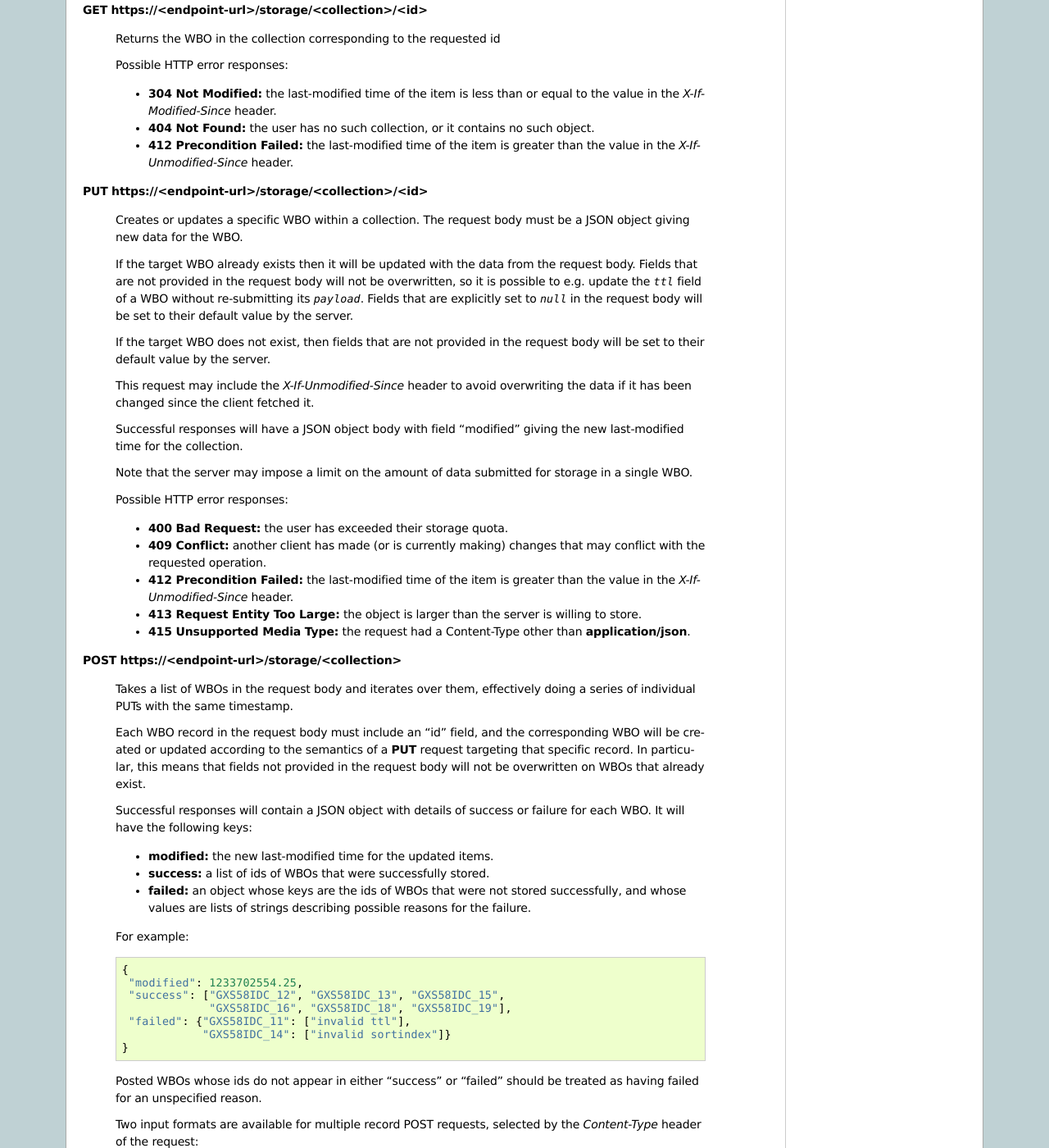
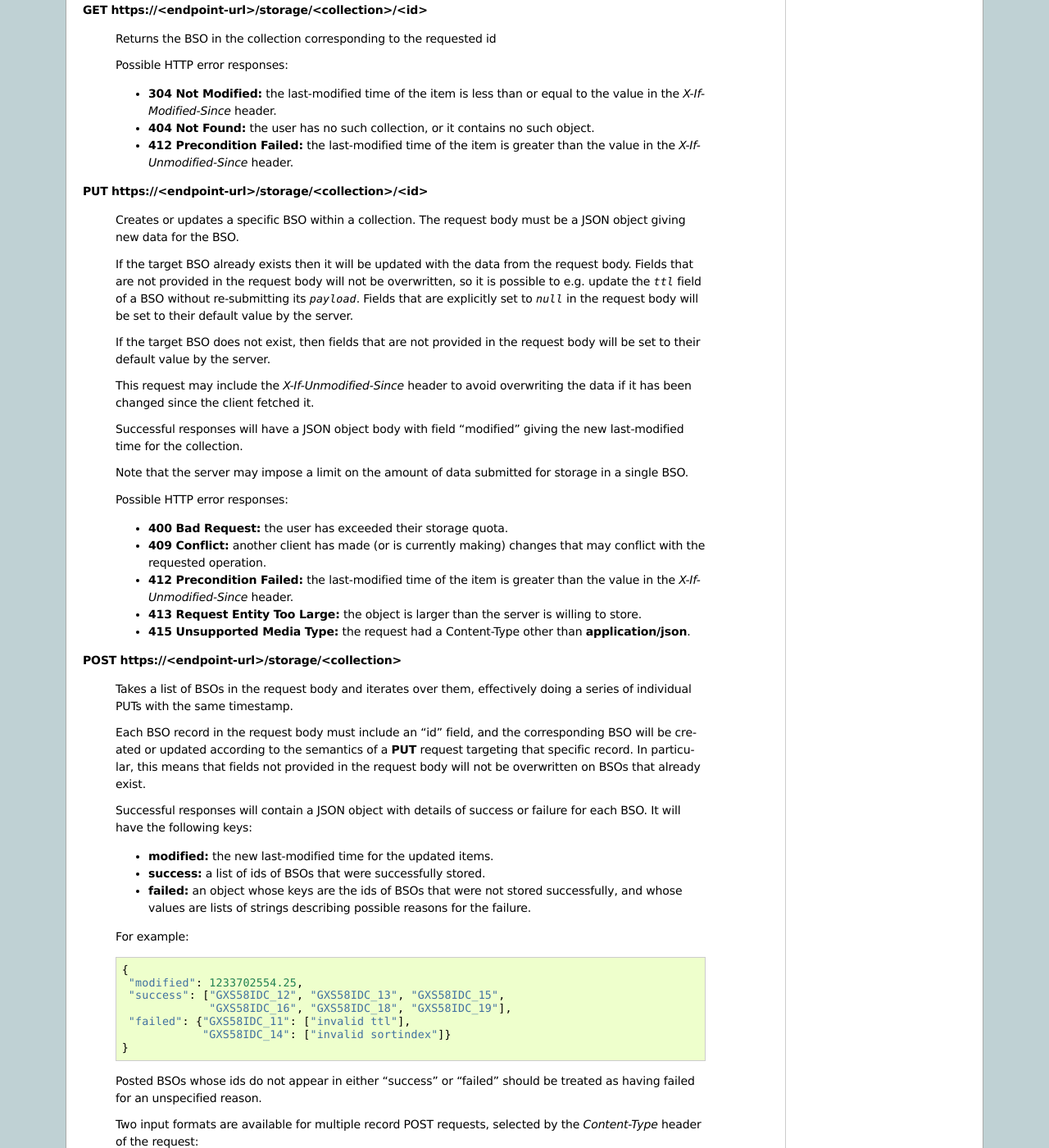
Before and after one commit to mozilla-services/docs, a Sphinx documentation site: the page built from source/storage/apis-1.2.rst, in a window 1280 px wide and 1400 px high, scrolled down 4032 px. Shown: the whole window at 82% size. Built offline with Sphinx 7.4.7, drawn with Linux system fonts in a browser that asks for light colours; the version number could not be read and is left out; some of the changed text lies outside the part shown.

Commit message:
Rename "Weave Basic Object" to "Basic Storage Object".

```diff
--- a/source/storage/apis-1.2.rst
+++ b/source/storage/apis-1.2.rst
@@ -5,35 +5,35 @@ SyncStorage API v1.2
 ====================
 
 The SyncStorage API defines a HTTP web service used to store and retrieve
-simple objects called **Weave Basic Objects** (**WBOs**), which are organized
+simple objects called **Basic Storage Objects** (**BSOs**), which are organized
 into named **collections**.
 
 
 Concepts
 ========
 
-.. _syncstorage_wbo:
+.. _syncstorage_bso:
 
-Weave Basic Object
-------------------
+Basic Storage Object
+--------------------
 
-A **Weave Basic Object (WBO)** is the generic JSON wrapper around all
+A **Basic Storage Object (BSO)** is the generic JSON wrapper around all
 items passed into and out of the SyncStorage server. Like all JSON documents,
-WBOs are composed of unicode character data rather than raw bytes and must
+BSOs are composed of unicode character data rather than raw bytes and must
 be encoded for transmission over the network.  The SyncStorage service always
-encodes WBOs in UTF8.
+encodes BSOs in UTF8.
 
-Weave Basic Objects have the following fields:
+Basic Storage Objects have the following fields:
 
 
 +---------------+-----------+------------+---------------------------------------------------------------+
 | Parameter     | Default   | Type/Max   |  Description                                                  |
 +===============+===========+============+===============================================================+
 | id            | required  |  string,   | An identifying string. For a user, the id must be unique for  |
-|               |           |  64        | a WBO within a collection, though objects in different        |
+|               |           |  64        | a BSO within a collection, though objects in different        |
 |               |           |            | collections may have the same ID.                             |
 |               |           |            |                                                               |
-|               |           |            | WBO ids *must* only contain characters from the urlsafe-base64|
+|               |           |            | BSO ids *must* only contain characters from the urlsafe-base64|
 |               |           |            | alphabet (i.e. alphanumerics, underscore and hyphen).  They   |
 |               |           |            | *should* be exactly 12 characters; while this isn't enforced  |
 |               |           |            | by the server, the Firefox client expects it in most cases.   |
@@ -48,7 +48,7 @@ Weave Basic Objects have the following fields:
 |               |           | 9 digits   |                                                               |
 +---------------+-----------+------------+---------------------------------------------------------------+
 | payload       | empty     | string,    | A string containing the data of the record. The structure of  |
-|               | string    | 256k       | this string is defined separately for each WBO type. This     |
+|               | string    | 256k       | this string is defined separately for each BSO type. This     |
 |               |           |            | spec makes no requirements for its format. In practice,       |
 |               |           |            | JSONObjects are common.                                       |
 +---------------+-----------+------------+---------------------------------------------------------------+
@@ -72,13 +72,13 @@ Example::
 Collections
 -----------
 
-Each WBO is assigned to a collection with other related WBOs. Collection names
+Each BSO is assigned to a collection with other related BSO. Collection names
 may only contain characters from the urlsafe-base64 alphabet (i.e. alphanumeric
 characters, underscore and hyphen) and the period.
 
-Collections are created implicitly when a WBO is stored in them for the first
+Collections are created implicitly when a BSO is stored in them for the first
 time.  They continue to exist until they are explicitly deleted, even if they
-no longer contain any WBOs.
+no longer contain any BSOs.
 
 The default collections used by Firefox to store sync data are:
 
@@ -113,7 +113,7 @@ The last-modified time is tracked at three levels of nesting:
     * Each collection has a **last-modified time** that is updated whenever an item
       in that collection is modified or deleted. It will always be less than or
       equal to the overall last-modified time.
-    * Each WBO has a **last-modified time** that is updated whenever that specific
+    * Each BSO has a **last-modified time** that is updated whenever that specific
       item is modified.   It will always be less than or equal to the last-modified
       time of the containing collection.
 
@@ -215,11 +215,11 @@ collection.
 
 **GET** **https://<endpoint-url>/storage/<collection>**
 
-    Returns a list of the WBOs contained in a collection.  For example::
+    Returns a list of the BSOs contained in a collection.  For example::
 
         ["GXS58IDC_12", "GXS58IDC_13", "GXS58IDC_15"]
 
-    By default only the WBO ids are returned, but full objects can be requested
+    By default only the BSO ids are returned, but full objects can be requested
     using the **full** parameter.
 
     This request has additional optional query parameters:
@@ -231,7 +231,7 @@ collection.
       strictly greater than this value will be returned.
 
     - **full**: any value.  If provided then the response will be a list of
-      full WBO objects rather than a list of ids.
+      full BSO objects rather than a list of ids.
 
     - **limit**: a positive integer. At most that many objects will be
       returned. If more than that many objects matched the query, an
@@ -275,7 +275,7 @@ collection.
 
 **GET** **https://<endpoint-url>/storage/<collection>/<id>**
 
-    Returns the WBO in the collection corresponding to the requested id
+    Returns the BSO in the collection corresponding to the requested id
 
     Possible HTTP error responses:
 
@@ -289,17 +289,17 @@ collection.
 
 **PUT** **https://<endpoint-url>/storage/<collection>/<id>**
 
-    Creates or updates a specific WBO within a collection.
-    The request body must be a JSON object giving new data for the WBO.
+    Creates or updates a specific BSO within a collection.
+    The request body must be a JSON object giving new data for the BSO.
 
-    If the target WBO already exists then it will be updated with the data
+    If the target BSO already exists then it will be updated with the data
     from the request body.  Fields that are not provided in the request body
     will not be overwritten, so it is possible to e.g. update the `ttl` field
-    of a WBO without re-submitting its `payload`.  Fields that are explicitly
+    of a BSO without re-submitting its `payload`.  Fields that are explicitly
     set to `null` in the request body will be set to their default value
     by the server.
 
-    If the target WBO does not exist, then fields that are not provided in
+    If the target BSO does not exist, then fields that are not provided in
     the request body will be set to their default value by the server.
 
     This request may include the *X-If-Unmodified-Since* header to
@@ -310,7 +310,7 @@ collection.
     giving the new last-modified time for the collection.
 
     Note that the server may impose a limit on the amount of data submitted
-    for storage in a single WBO.
+    for storage in a single BSO.
 
     Possible HTTP error responses:
 
@@ -327,21 +327,21 @@ collection.
 
 **POST** **https://<endpoint-url>/storage/<collection>**
 
-    Takes a list of WBOs in the request body and iterates over them,
+    Takes a list of BSOs in the request body and iterates over them,
     effectively doing a series of individual PUTs with the same timestamp.
 
-    Each WBO record in the request body must include an "id" field, and the
-    corresponding WBO will be created or updated according to the semantics
+    Each BSO record in the request body must include an "id" field, and the
+    corresponding BSO will be created or updated according to the semantics
     of a **PUT** request targeting that specific record.  In particular,
     this means that fields not provided in the request body will not be
-    overwritten on WBOs that already exist.
+    overwritten on BSOs that already exist.
 
     Successful responses will contain a JSON object with details of success
-    or failure for each WBO.  It will have the following keys:
+    or failure for each BSO.  It will have the following keys:
 
     - **modified:** the new last-modified time for the updated items.
-    - **success:** a list of ids of WBOs that were successfully stored.
-    - **failed:** an object whose keys are the ids of WBOs that were not
+    - **success:** a list of ids of BSOs that were successfully stored.
+    - **failed:** an object whose keys are the ids of BSOs that were not
       stored successfully, and whose values are lists of strings
       describing possible reasons for the failure.
 
@@ -355,22 +355,22 @@ collection.
                     "GXS58IDC_14": ["invalid sortindex"]}
         }
 
-    Posted WBOs whose ids do not appear in either "success" or "failed"
+    Posted BSOs whose ids do not appear in either "success" or "failed"
     should be treated as having failed for an unspecified reason.
 
     Two input formats are available for multiple record POST requests,
     selected by the *Content-Type* header of the request:
 
     - **application/json**: the input is a JSON list of objects, one for
-      for each WBO in the request.
+      for each BSO in the request.
 
-    - **application/newlines**: each WBO is sent as a separate JSON object
+    - **application/newlines**: each BSO is sent as a separate JSON object
       on its own line.
 
     Note that the server may impose a limit on the total amount of data
     included in the request, and/or may decline to process more than a certain
-    number of WBOs in a single request.  The default limit on the number
-    of WBOs per request is 100.
+    number of BSOs in a single request.  The default limit on the number
+    of BSOs per request is 100.
 
     Possible HTTP error responses:
 
@@ -405,16 +405,16 @@ collection.
 
 **DELETE** **https://<endpoint-url>/storage/<collection>?ids=<ids>**
 
-    Deletes multiple WBOs from a collection with a single request.
+    Deletes multiple BSOs from a collection with a single request.
 
     This request takes a parameter to select which items to delete:
 
-    - **ids**: deletes WBOs from the collection whose ids that are in
+    - **ids**: deletes BSOs from the collection whose ids that are in
       the provided comma-separated list.  A maximum of 100 ids may be
       provided.
 
     The collection itself will still exist on the server after executing
-    this request.  Even if all the WBOs in the collection are deleted, it
+    this request.  Even if all the BSOs in the collection are deleted, it
     will receive an updated last-modified time, appear in the output of
     **GET /info/collections**, and be readable via **GET /storage/<collection>**
 
@@ -433,7 +433,7 @@ collection.
 
 **DELETE** **https://<endpoint-url>/storage/<collection>/<id>**
 
-    Deletes the WBO at the given location.
+    Deletes the BSO at the given location.
 
     Possible HTTP error responses:
 
@@ -525,7 +525,7 @@ Response Headers
     as seen during processing of the request, and will be included in all
     success responses (200, 201, 204).  When given in response to a write
     request, this will be equal to the server's current time and to the new
-    last-modified time of any WBOs created or changed by the request.
+    last-modified time of any BSOs created or changed by the request.
 
     It is similar to the standard HTTP **Last-Modified** header, but the value
     is a decimal timestamp rather than a HTTP-format date.
@@ -534,7 +534,7 @@ Response Headers
 
     This header will be sent back with all responses, indicating the current
     timestamp on the server.  When given in response to a write request, this
-    will be equal to the new timestamp value of any WBOs created or changed
+    will be equal to the new timestamp value of any BSOs created or changed
     by that request.
 
     It is similar to the standard HTTP **Date** header, but the value is
@@ -707,7 +707,7 @@ as **X-Last-Modified** and **X-If-Unmodified-Since**.
 The server guarantees a strictly consistent and monotonically-increasing
 timestamp across the user's stored data.  Any request that alters the
 contents of a collection will cause the last-modified time to increase.
-Any WBOs added or modified by such a request will have their "modified" field
+Any BSOs added or modified by such a request will have their "modified" field
 set to the updated timestamp.
 
 Conceptually, each write request will perform the following operations as
@@ -715,11 +715,11 @@ an atomic unit:
 
   * Read the current time `T`, and check that it's greater than the overall
     last-modified time for the user's data.  If not then return a **409 Conflict**.
-  * Create any new WBOs as specified by the request, setting their "modified"
+  * Create any new BSOs as specified by the request, setting their "modified"
     field to `T`.
-  * Modify any existing WBOs as specified by the request, setting their
+  * Modify any existing BSOs as specified by the request, setting their
     "modified" field to `T`.
-  * Delete any WBOs as specified by the request.
+  * Delete any BSOs as specified by the request.
   * Set the last-modified time for the collection to `T`.
   * Set the overall last-modified time for the user's data to `T`.
   * Generate a **200 OK** response with the **X-Last-Modified** and
@@ -742,10 +742,10 @@ To avoid overwriting changes made by others, clients should set the
 Examples
 ========
 
-Example: polling for changes to a WBO
+Example: polling for changes to a BSO
 -------------------------------------
 
-To efficiently check for changes to an individual WBO, use
+To efficiently check for changes to an individual BSO, use
 **GET /storage/<collection>/<id>** with the **X-If-Modified-Since**
 header set to the last known value of **X-Last-Modified** for that
 item. This will return the updated item if it has been changed since the last
@@ -766,7 +766,7 @@ Example: polling for changes to a collection
 To efficiently poll the server for changes within a collection, use
 **GET /storage/<collection>** with the **newer** parameter set to the last
 known value of **X-Last-Modified** for that collection.  This will
-return only the WBOs that have been added or changed since the last request::
+return only the BSOs that have been added or changed since the last request::
 
     last_modified = 0
     while True:
@@ -789,24 +789,24 @@ a **412 Precondition Failed** response::
     r = server.get("/collection")
     last_modified = r.headers["X-Last-Modified"]
 
-    wbos = generate_changes_to_the_collection()
+    bsos = generate_changes_to_the_collection()
 
     headers = {"X-If-Unmodified-Since": last_modified}
-    r = server.post("/collection", wbos, headers)
+    r = server.post("/collection", bsos, headers)
     if r.status == 412:
         print "WRITE FAILED DUE TO CONCURRENT EDITS"
 
 The client may choose to abort the write, or to merge the changes from the
 server and re-try with an updated value of **X-Last-Modified**.
 
-A similar technique can be used to safely update a single WBO using
+A similar technique can be used to safely update a single BSO using
 **PUT /storage/<collection>/<id>**.
 
 
-Example: creating a WBO only if it does not exist
+Example: creating a BSO only if it does not exist
 -------------------------------------------------
 
-To specify that a WBO should be created only if it does not already exist,
+To specify that a BSO should be created only if it does not already exist,
 use the **X-If-Unmodified-Since** header with the special value of 0::
 
     headers = {"X-If-Unmodified-Since": "0"}
@@ -874,10 +874,10 @@ The following is a summary of protocol changes from
 | considered an implementation detail.      | endpoint URL.  URL handling must change already   |
 |                                           | to support TokenServer-based authentication.      |
 +-------------------------------------------+---------------------------------------------------+
-| The datatypes and defaults of WBO         | This reflects current server behavior, and seems  |
+| The datatypes and defaults of BSO         | This reflects current server behavior, and seems  |
 | fields are more precisely specified.      | prudent to specify more explicitly.               |
 +-------------------------------------------+---------------------------------------------------+
-| The WBO fields "parentid" and             | These were deprecated in version 1.1 and are not  |
+| The BSO fields "parentid" and             | These were deprecated in version 1.1 and are not  |
 | "predecessorid" have been removed along   | in active use in current versions of Firefox.     |
 | with any related query parameters.        |                                                   |
 +-------------------------------------------+---------------------------------------------------+
```
Also changed, not shown: other parts of source/storage/apis-1.2.rst (+2 -2 lines).
